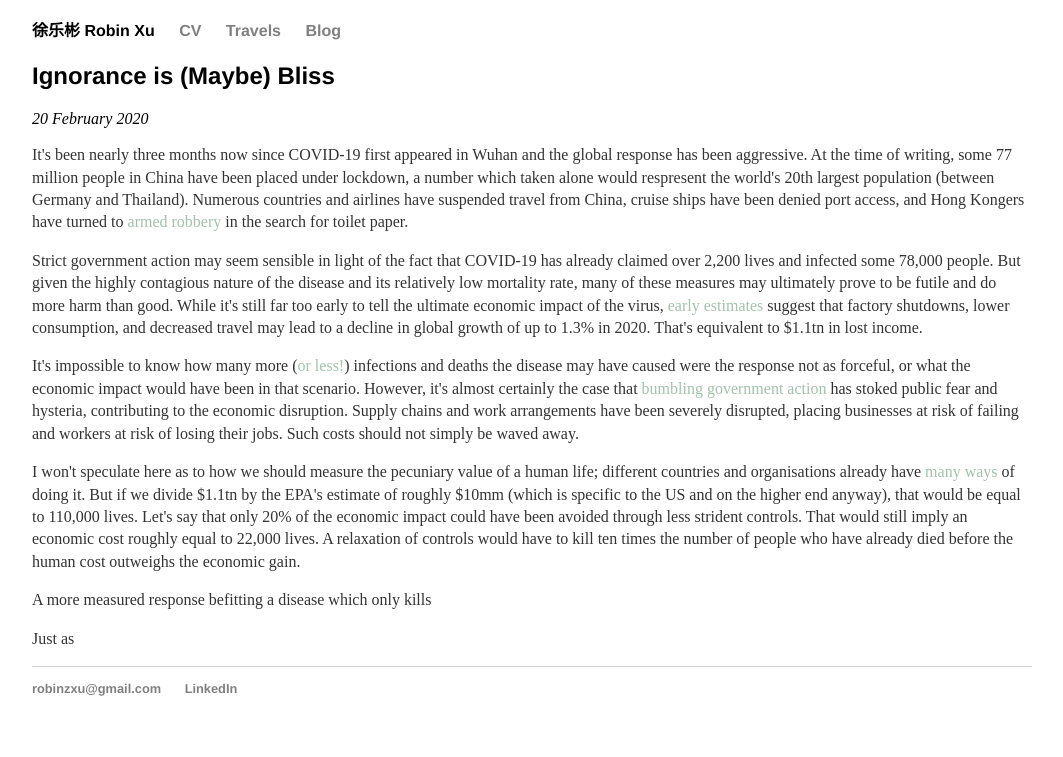
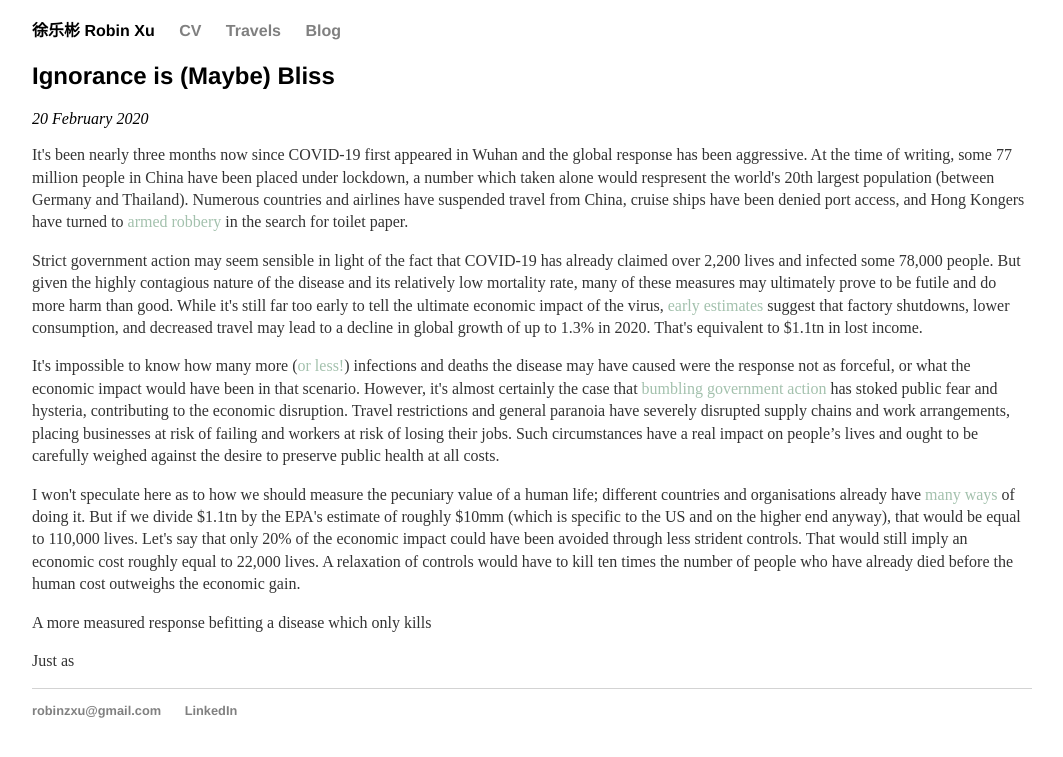
Before and after one commit to robinzxu/robinzxu.github.io, a Jekyll site: the page built from _posts/2020-02-20-ignorance-is-maybe-bliss.md, in a window 1280 px wide. Shown: the top 757 px of the page, without its empty margins (108-1171 px from the left). Built offline with Jekyll 4.4.1, drawn with Linux system fonts in a browser that asks for light colours.

Commit message:
Update 2020-02-20-ignorance-is-maybe-bliss.md

```diff
--- a/_posts/2020-02-20-ignorance-is-maybe-bliss.md
+++ b/_posts/2020-02-20-ignorance-is-maybe-bliss.md
@@ -8,7 +8,7 @@
 
 Strict government action may seem sensible in light of the fact that COVID-19 has already claimed over 2,200 lives and infected some 78,000 people. But given the highly contagious nature of the disease and its relatively low mortality rate, many of these measures may ultimately prove to be futile and do more harm than good. While it\'s still far too early to tell the ultimate economic impact of the virus, [early estimates](https://www.theguardian.com/world/2020/feb/19/coronavirus-could-cost-global-economy-1tn-in-lost-output){:target="_blank" rel="noopener"} suggest that factory shutdowns, lower consumption, and decreased travel may lead to a decline in global growth of up to 1.3% in 2020. That\'s equivalent to $1.1tn in lost income.
 
-It\'s impossible to know how many more ([or less!](https://medium.com/@indica/how-japan-made-covid-19-worse-c97180df9c95){:target="_blank" rel="noopener"}) infections and deaths the disease may have caused were the response not as forceful, or what the economic impact would have been in that scenario. However, it\'s almost certainly the case that [bumbling government action](https://edition.cnn.com/asia/live-news/coronavirus-outbreak-01-28-20-intl-hnk/h_de6f7529da8c257da95ca55439097408){:target="_blank" rel="noopener"} has stoked public fear and hysteria, contributing to the economic disruption. Supply chains and work arrangements have been severely disrupted, placing businesses at risk of failing and workers at risk of losing their jobs. Such costs should not simply be waved away.
+It\'s impossible to know how many more ([or less!](https://medium.com/@indica/how-japan-made-covid-19-worse-c97180df9c95){:target="_blank" rel="noopener"}) infections and deaths the disease may have caused were the response not as forceful, or what the economic impact would have been in that scenario. However, it\'s almost certainly the case that [bumbling government action](https://edition.cnn.com/asia/live-news/coronavirus-outbreak-01-28-20-intl-hnk/h_de6f7529da8c257da95ca55439097408){:target="_blank" rel="noopener"} has stoked public fear and hysteria, contributing to the economic disruption. Travel restrictions and general paranoia have severely disrupted supply chains and work arrangements, placing businesses at risk of failing and workers at risk of losing their jobs. Such circumstances have a real impact on people's lives and ought to be carefully weighed against the desire to preserve public health at all costs.
 
 I won\'t speculate here as to how we should measure the pecuniary value of a human life; different countries and organisations already have [many](https://onlinelibrary.wiley.com/doi/pdf/10.1002/psb.1562){:target="_blank" rel="noopener"} [ways](https://www.bloomberg.com/graphics/2017-value-of-life/){:target="_blank" rel="noopener"} of doing it. But if we divide $1.1tn by the EPA\'s estimate of roughly $10mm (which is specific to the US and on the higher end anyway), that would be equal to 110,000 lives. Let\'s say that only 20% of the economic impact could have been avoided through less strident controls. That would still imply an economic cost roughly equal to 22,000 lives. A relaxation of controls would have to kill ten times the number of people who have already died before the human cost outweighs the economic gain.
 
```
